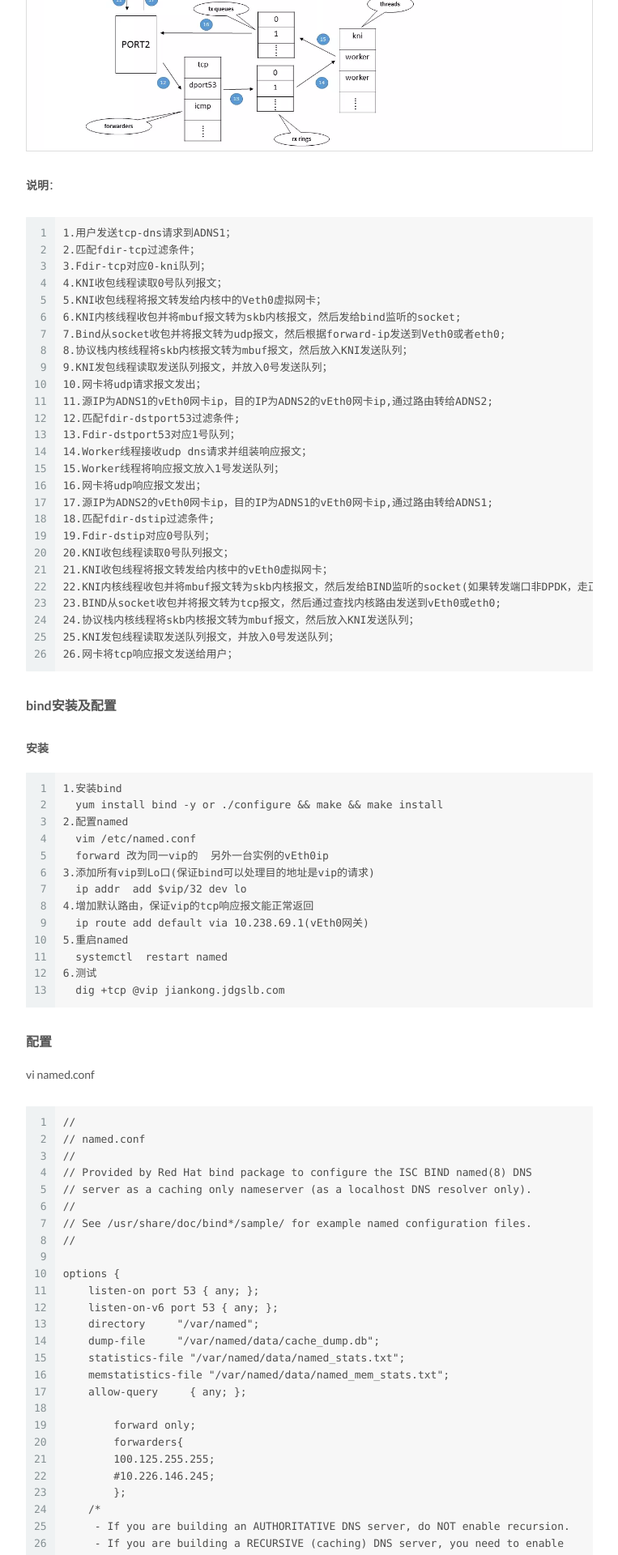
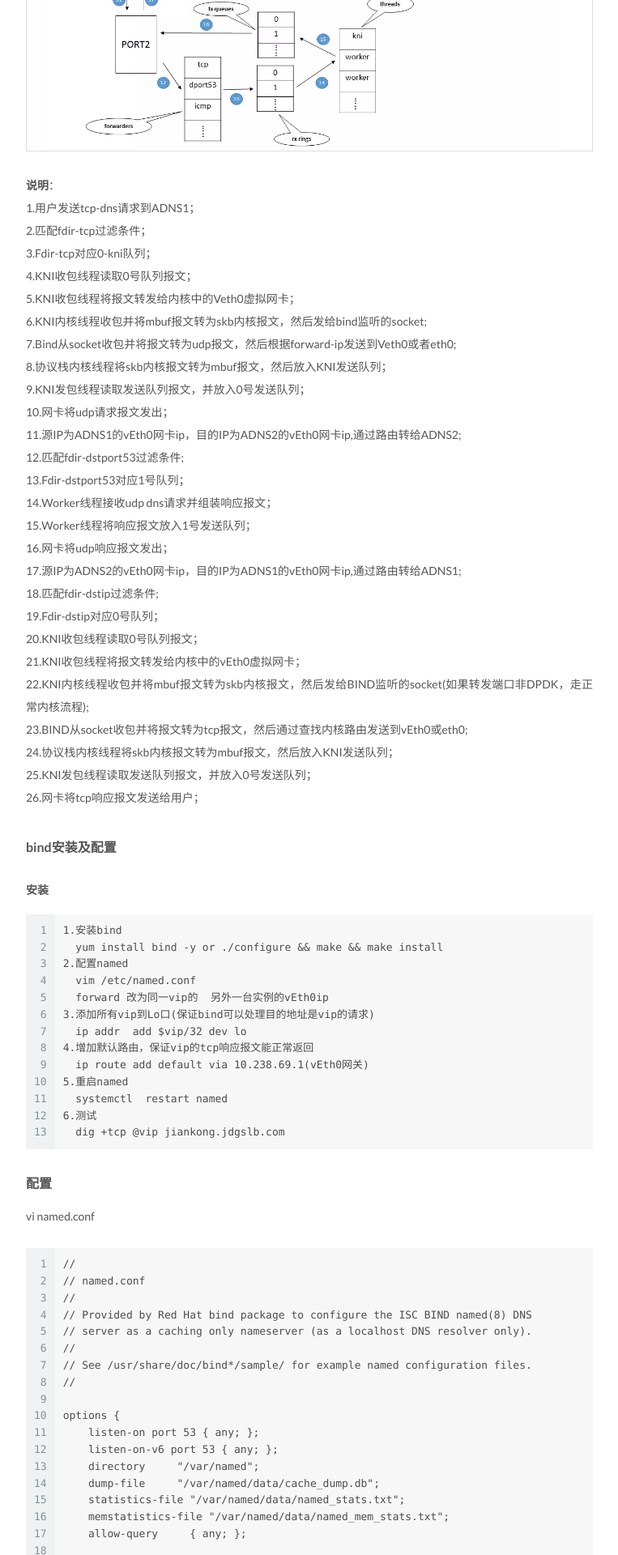
Before and after one commit to zhaotao19860/zhaotao19860.github.io, a Jekyll site: the page built from _posts/dns/2021-05-08-dns-dpdk-kni-tcp.md, in a window 1280 px wide. Shown: the part 1075-2995 px from the top of the page at 81% size, without its empty margins (258-1021 px from the left). Built offline with Jekyll 4.4.1, drawn with Linux system fonts in a browser that asks for light colours; nearby versions of some CDN libraries; some of the changed lines change nothing that is shown.

Commit message:
1.增加文章dns flag day;

````diff
--- a/_posts/dns/2021-05-08-dns-dpdk-kni-tcp.md
+++ b/_posts/dns/2021-05-08-dns-dpdk-kni-tcp.md
@@ -15,35 +15,33 @@ category: DNS
 
 #### 数据流图
 ![ADNS-TCP.webp](/assets/images/dns/ADNS-TCP.webp) <br/>
-**说明**：
-```
-1.用户发送tcp-dns请求到ADNS1；
-2.匹配fdir-tcp过滤条件；
-3.Fdir-tcp对应0-kni队列；
-4.KNI收包线程读取0号队列报文；
-5.KNI收包线程将报文转发给内核中的Veth0虚拟网卡；
-6.KNI内核线程收包并将mbuf报文转为skb内核报文，然后发给bind监听的socket;
-7.Bind从socket收包并将报文转为udp报文，然后根据forward-ip发送到Veth0或者eth0;
-8.协议栈内核线程将skb内核报文转为mbuf报文，然后放入KNI发送队列；
-9.KNI发包线程读取发送队列报文，并放入0号发送队列；
-10.网卡将udp请求报文发出；
-11.源IP为ADNS1的vEth0网卡ip，目的IP为ADNS2的vEth0网卡ip,通过路由转给ADNS2;
-12.匹配fdir-dstport53过滤条件;
-13.Fdir-dstport53对应1号队列；
-14.Worker线程接收udp dns请求并组装响应报文；
-15.Worker线程将响应报文放入1号发送队列；
-16.网卡将udp响应报文发出；
-17.源IP为ADNS2的vEth0网卡ip，目的IP为ADNS1的vEth0网卡ip,通过路由转给ADNS1;
-18.匹配fdir-dstip过滤条件;
-19.Fdir-dstip对应0号队列；
-20.KNI收包线程读取0号队列报文；
-21.KNI收包线程将报文转发给内核中的vEth0虚拟网卡；
-22.KNI内核线程收包并将mbuf报文转为skb内核报文，然后发给BIND监听的socket(如果转发端口非DPDK，走正常内核流程);
-23.BIND从socket收包并将报文转为tcp报文，然后通过查找内核路由发送到vEth0或eth0;
-24.协议栈内核线程将skb内核报文转为mbuf报文，然后放入KNI发送队列；
-25.KNI发包线程读取发送队列报文，并放入0号发送队列；
-26.网卡将tcp响应报文发送给用户；
-```
+**说明**：<br/>
+1.用户发送tcp-dns请求到ADNS1；<br/>
+2.匹配fdir-tcp过滤条件；<br/>
+3.Fdir-tcp对应0-kni队列；<br/>
+4.KNI收包线程读取0号队列报文；<br/>
+5.KNI收包线程将报文转发给内核中的Veth0虚拟网卡；<br/>
+6.KNI内核线程收包并将mbuf报文转为skb内核报文，然后发给bind监听的socket;<br/>
+7.Bind从socket收包并将报文转为udp报文，然后根据forward-ip发送到Veth0或者eth0;<br/>
+8.协议栈内核线程将skb内核报文转为mbuf报文，然后放入KNI发送队列；<br/>
+9.KNI发包线程读取发送队列报文，并放入0号发送队列；<br/>
+10.网卡将udp请求报文发出；<br/>
+11.源IP为ADNS1的vEth0网卡ip，目的IP为ADNS2的vEth0网卡ip,通过路由转给ADNS2;<br/>
+12.匹配fdir-dstport53过滤条件;<br/>
+13.Fdir-dstport53对应1号队列；<br/>
+14.Worker线程接收udp dns请求并组装响应报文；<br/>
+15.Worker线程将响应报文放入1号发送队列；<br/>
+16.网卡将udp响应报文发出；<br/>
+17.源IP为ADNS2的vEth0网卡ip，目的IP为ADNS1的vEth0网卡ip,通过路由转给ADNS1;<br/>
+18.匹配fdir-dstip过滤条件;<br/>
+19.Fdir-dstip对应0号队列；<br/>
+20.KNI收包线程读取0号队列报文；<br/>
+21.KNI收包线程将报文转发给内核中的vEth0虚拟网卡；<br/>
+22.KNI内核线程收包并将mbuf报文转为skb内核报文，然后发给BIND监听的socket(如果转发端口非DPDK，走正常内核流程);<br/>
+23.BIND从socket收包并将报文转为tcp报文，然后通过查找内核路由发送到vEth0或eth0;<br/>
+24.协议栈内核线程将skb内核报文转为mbuf报文，然后放入KNI发送队列；<br/>
+25.KNI发包线程读取发送队列报文，并放入0号发送队列；<br/>
+26.网卡将tcp响应报文发送给用户；<br/>
 
 #### bind安装及配置
 ##### 安装
--- /dev/null
+++ b/_posts/dns/2021-05-11-dns-flag-day.md
@@ -0,0 +1,110 @@
+---
+title: DNS Flag Day
+date: 2021-05-11 14:37:00 +0800
+category: DNS
+---
+由于线上运行的dns系统实现较多，且对标准的支持程度差别较大，导致各系统交互时，引入不必要的兼容性要求，使整个DNS系统代码变得复杂且效率降低。为了解决这个问题，由国外的一些大型的dns服务商牵头，包括ISC(bind), CZ.NIC(knot), Google, Powerdns, 思科，cloudflare等，发起了向标准协议对齐，对非标准的实现不再兼容的倡导，此倡导被称为DNS Flag Day.
+
+### DNS Flag Day 2019
+[2019.2.1](https://dnsflagday.net/2019/)为第一次共识的截止时间，此次共识主要解决授权服务器对edns的支持不符合协议引入的两个问题：
+1. 如果携带edns的请求timeout，则不会重试去掉edns的请求，直接将ns标识为不可用(重试引入时延)。
+2. 如果不支持edns，对于后面dns新特性的支持将受限，比如dnssec。
+> 主要包括三个协议的对齐:<br/>
+[RFC1035](https://datatracker.ietf.org/doc/html/rfc1035) - DNS基础协议；<br/>
+[RFC2671](https://datatracker.ietf.org/doc/html/rfc2671) - EDNS0定义；<br/>
+[RFC6891](https://datatracker.ietf.org/doc/html/rfc6891) - EDNS0更新；<br/>
+
+#### 逻辑变更
+主要包括以下两个方面：
+1. dns-recursor对于某些服务器的EDNS查询超时，不会像以前一样再次发送不携带EDNS的查询，而是认为该服务器上的53服务已经终止。这将导致递归服务器后续的请求不会到达这台DNS服务器，导致同zone的其他NS负载上升。
+2. 按照RFC6891-section7，未包含opt的请求，响应中不得包含opt；如果请求者支持opt，权威自己不支持opt，则权威应该回复formerr，并且不带opt；如果请求者支持opt，权威自己也支持opt，但是请求的opt记录中格式或者值错误，则回复formerr并携带opt记录。
+
+#### 递归服务器
+以下开源递归服务器的新版本将不提供兼容：
++ BIND 9.13.3 (development) and 9.14.0 (production)
++ Knot Resolver has already implemented stricter EDNS handling in all current versions
++ PowerDNS Recursor 4.2.0
++ Unbound 1.9.0
+
+#### 授权服务器
+授权服务器的开源实现，基本都是遵循协议的，比如Bind/Knot dns/Powerdns等，当各DNS服务提供商基本都有自己实现的版本，以下服务商已明确支持：
++ [Akamai](https://community.akamai.com/customers/s/article/CloudSecurityDNSFlagDayandAkamai20190115151216?language=en_US)
++ [Citrix](https://support.citrix.com/article/CTX241493)
++ [BlueCat](https://www.bluecatnetworks.com/blog/dns-flag-day-is-coming-and-bluecat-is-ready/)
++ [efficient iP](http://www.efficientip.com/dns-flag-day-notes/)
++ [F5 BIG-IP](https://support.f5.com/csp/article/K07808381?sf206085287=1)
++ [Google](https://groups.google.com/g/public-dns-announce/c/-qaRKDV9InA/m/CsX-2fJpBAAJ?pli=1)
++ Juniper: Older versions of the Juniper SRX will drop EDNS packets by default. The workaround is to disable DNS doctoring via # set security alg dns doctoring none. Upgrade to latest versions for EDNS support.
++ [Infoblox](https://blogs.infoblox.com/community/dns-flag-day/?es_p=8449211)
++ [Microsoft Azure](https://azure.microsoft.com/en-us/updates/azure-dns-flag-day/), [Microsoft DNS](https://support.microsoft.com/en-us/topic/windows-server-domain-name-system-dns-flag-day-compliance-85d14b63-5907-1ac2-d254-fcb1755597db)
++ [Pulse Secure](https://kb.pulsesecure.net/articles/Pulse_Secure_Article/KB43996)
+
+#### 测试方法
+1. web测试方法 - https://ednscomp.isc.org/ednscomp；
+2. 源码测试方法 - https://gitlab.isc.org/isc-projects/DNS-Compliance-Testing；
+3. 批量测试方法 - https://gitlab.nic.cz/knot/edns-zone-scanner/-/tree/master；
+4. dig测试方法 - https://kb.isc.org/docs/edns-compatibility-dig-queries；
+
+### DNS Flag Day 2020
+[2020.10.1](https://dnsflagday.net/2020/index.html)为第二次共识的截止时间，此次共识主要解决授权服务器及递归服务器对tcp协议的支持，避免udp报文的分片发生。
+> 主要包括三个协议的对齐:<br/>
+[RFC7766](https://datatracker.ietf.org/doc/html/rfc7766) - DNS必须支持TCP；<br/>
+[RFC6891 section 6.2.3.](https://tools.ietf.org/html/rfc6891#section-6.2.3) - 请求EDNS0 bufsize默认为1232；<br/>
+[RFC6891 section 6.2.4.](https://tools.ietf.org/html/rfc6891#section-6.2.4) - 响应EDNS0 bufsize默认为1232；<br/>
+
+#### 逻辑变更
+主要包括以下两个方面：
+1. 请求及响应中edns0 bufsize默认设置为1232，减少分片的可能性。
+2. 对于超过1232的报文，响应中需要置截断标识位，并且客户端需要发起tcp请求，服务端需要能够处理tcp请求。
+
+#### 递归服务器
+1. 支持tcp53端口的dns请求；
+2. 支持1232字节大小的bufsize，对于超过的截断。
+
+#### 授权服务器
+1. 支持tcp53端口的dns请求；
+2. 支持1232字节大小的bufsize，对于超过的截断。
+
+#### 测试方法
+1. 授权web测试方法 - https://dnsflagday.net/2020/index.html#action-authoritative-dns-operators；
+2. 递归web测试方法 - https://dnsflagday.net/2020/index.html#action-dns-resolver-operators；
+3. dig测试方法 - https://dnsflagday.net/2020/index.html#how-to-test；
+
+#### 服务器配置方法
+下面的开源软件对tcp的支持是默认的，不需要配置，所以只配置默认的edns bufsize的大小。
++ BIND
+```
+options {
+  edns-udp-size 1232;
+  max-udp-size 1232;
+};
+```
++ Knot DNS
+```
+server:
+  max-udp-payload: 1232
+```
++ Knot Resolver
+```
+net.bufsize(1232)
+```
++ PowerDNS Authoritative
+```
+udp-truncation-threshold=1232
+```
++ PowerDNS Recursor
+```
+edns-outgoing-bufsize=1232
+udp-truncation-threshold=1232
+```
++ Unbound
+```
+server:
+  edns-buffer-size: 1232
+```
++ NSD
+```
+server:
+  ipv4-edns-size: 1232
+  ipv6-edns-size: 1232
+```
````
